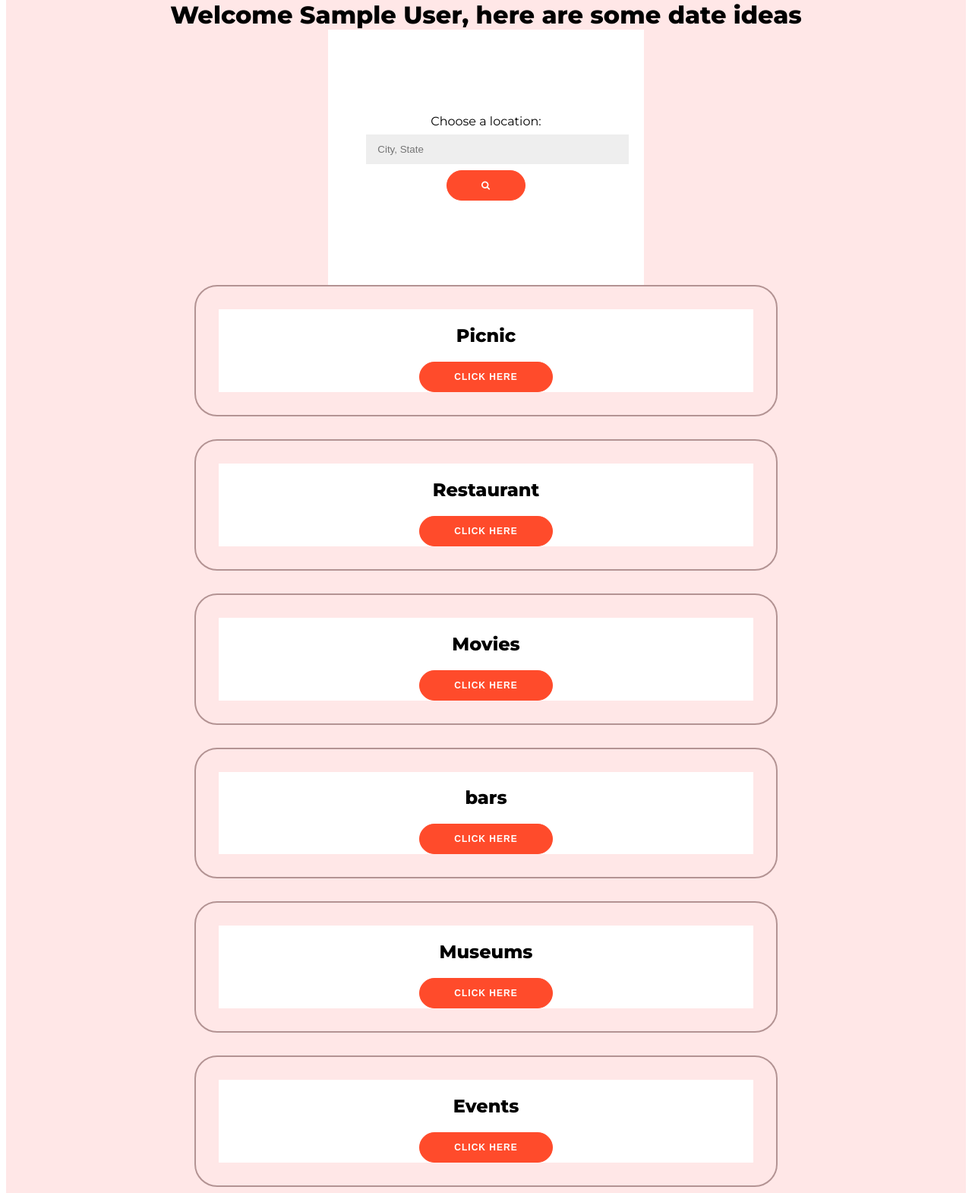
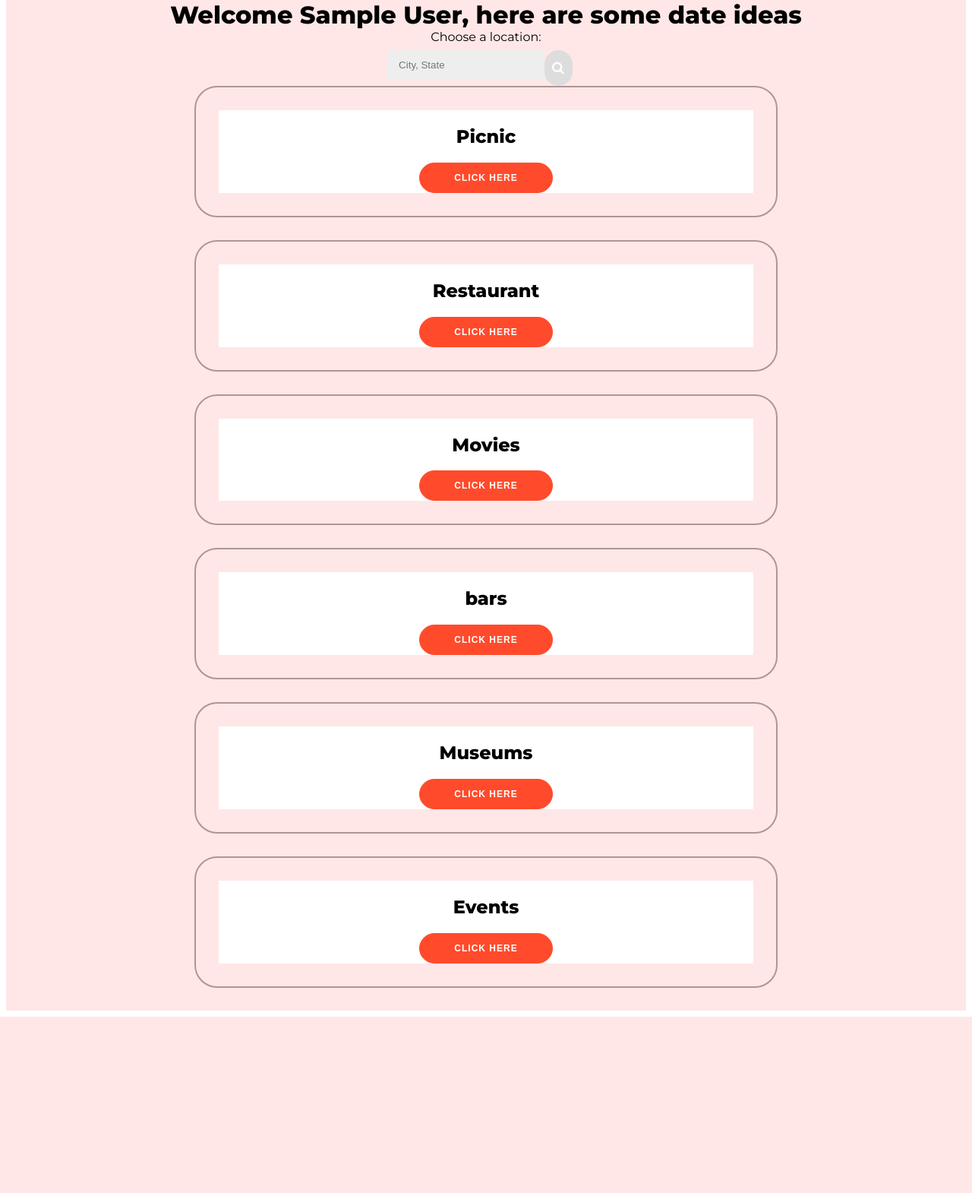
Before and after one commit to paola-milanes/Date-Night, a Flask app: page /homepage in a window 1280 px wide. Shown: the part 86-1656 px from the top of the page at 76% size. After the commit the page ends 1424 px from the top, so only its background shows below. Run offline with Flask 3, Linux system fonts and the light colour scheme; the visitor is signed in with stand-in values (Sample User, id 1).

Commit message:
updated on

```diff
--- a/server.py
+++ b/server.py
@@ -99,12 +99,50 @@ def picnic():
 
     return render_template("picnic.html", parks = parks,  places = session['list'],location = session['location'])
 
+# @app.route("/restaurant", methods = ["POST"])
+# def restaurant():
+#     """"route to parks to reastaurants nearby"""
+#     session['list'] = {}
+#     session["term"] = request.form.get('term')
+#     # print(session["term"])
+#     location = session["location"]
+#     # print(session['location'],"\n\n\n")
+#     restaurant = yelp.find_business(session["term"], location = location)
+#     # print(restaurant["businesses"][0].keys(), "\n\n\n\n")
+
+#     if 'businesses' not in restaurant:
+#         flash('invalid City, Please try again')
+#         return redirect('/homepage')
+
+#     else:
+#         for place in restaurant['businesses']:
+#             # print("THIS IS PLACES", restaurant['businesses'])
+#             session['list'][place['id']] = {}
+#             session['list'][place['id']]['name'] =[place][0]["name"]
+#             session['list'][place['id']]['id'] =[place][0]["id"]
+#             session['list'][place['id']]['city'] =[place][0]["location"]['city']
+#             session['list'][place['id']]['state'] =[place][0]["location"]['state']
+#             session['list'][place['id']]['img'] =[place][0]['image_url']
+#             session['list'][place['id']]['rvw count'] =[place][0]['review_count']
+#             session['list'][place['id']]['rating'] =[place][0]['rating']
+#             session['list'][place['id']]['categories'] =[place][0]['categories']
+#             session['list'][place['id']]['rating'] =[place][0]['rating']
+#             session['list'][place['id']]['phone'] =[place][0]['display_phone']
+#             session['list'][place['id']]['cordinates'] =[place][0]['coordinates']
+#             session['list'][place['id']]['closed'] =[place][0]['is_closed']
+#             session['list'][place['id']]['price'] =[place][0].get('price','Not available')
+#             print(session['list'])
+
+
+
+#     return render_template("restaurant.html", places = session['list'],location = session['location'])
+
 @app.route("/restaurant", methods = ["POST"])
 def restaurant():
     """"route to parks to reastaurants nearby"""
     session['list'] = {}
     session["term"] = request.form.get('term')
-    print(session["term"])
+    # print(session["term"])
     location = session["location"]
     # print(session['location'],"\n\n\n")
     restaurant = yelp.find_business(session["term"], location = location)
@@ -135,9 +173,7 @@ def restaurant():
 
 
 
-    return render_template("restaurant.html", restaurant = restaurant, places = session['list'],location = session['location'])
-
-
+    return render_template("restaurant.html", places = session['list'],location = session['location'])
 @app.route("/movies")
 def movies():
     """"movies palying in the area"""
--- a/static/css/css.css
+++ b/static/css/css.css
@@ -13,7 +13,7 @@
 	align-items: center;
 	flex-direction: column;
 	font-family: 'Montserrat', sans-serif;
-	height: 100vh;
+	/* height: 100vh; */
 	/* margin: -20px 0 50px; */
 }
 .wrapper2 {
@@ -284,13 +284,46 @@ footer a {
     text-decoration: none;
 }
 
+img{
+ border-radius: 3px;
+ width: 400px
+}
+.location{
+    background: rgb(255, 231, 231);
+}
+.search-button img {
+    width: 20px;
+    height: 20px;
+    object-fit: cover;
+  }
+#search input[type=text] {
 
+        float: right;
+        padding: 6px;
+        border: none;
+        margin-top: 8px;
+        margin-right: 16px;
+        font-size: 17px;
 
+}
+#search{
 
+        float: right;
+        padding: 6px 10px;
+        margin-top: 8px;
+        margin-right: 16px;
+        background: #ddd;
+        font-size: 17px;
+        border: none;
+        cursor: pointer;
 
+}
+#city-lookup{
+    display: flex;
+}
 /* Add a black background color to the top navigation */
 .topnav {
-    background-color: rgb(255, 231, 231);
+    background: rgb(255, 231, 231);
     overflow: hidden;
   }
 
@@ -322,3 +355,8 @@ footer a {
         padding: 30px;
         margin-bottom: 30px;
     }
+
+      .fa-star.checked{
+        color: pink;
+        /* border: solid 1px black; */
+      }
--- a/templates/homepage.html
+++ b/templates/homepage.html
@@ -6,7 +6,7 @@
 
 <!-- <h1> Welcome {{name.title()}}, here are some date ideas</h1> -->
 
-<div class = "wrapper2" >
+<div class = "wrapper" >
 
  <div>
     <h1> Welcome {{name.title()}}, here are some date ideas</h1>
```
Also changed, not shown: templates/restaurant.html (+9 -7 lines).
